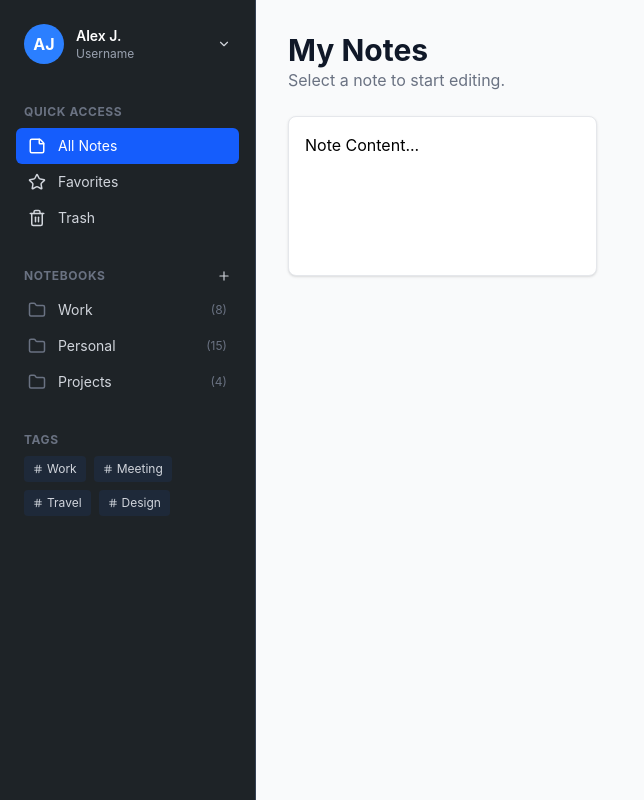
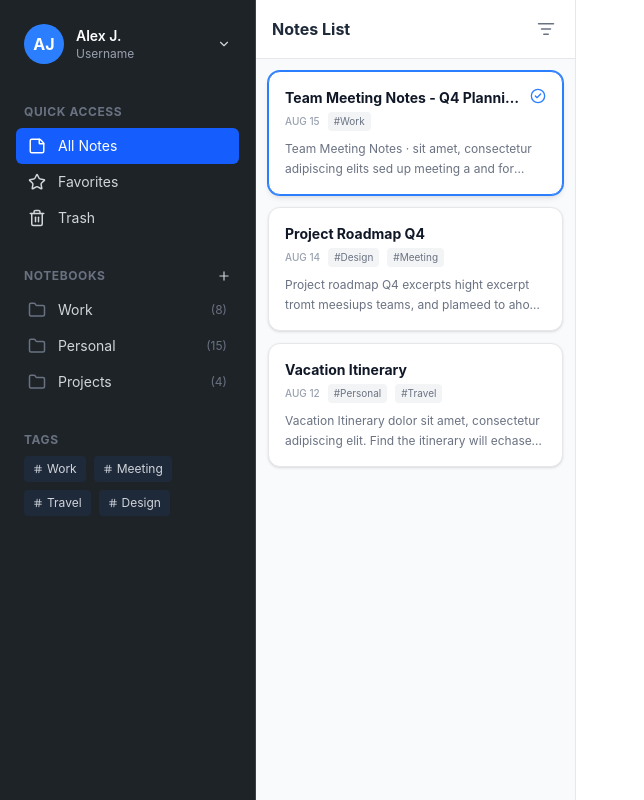
Before and after one commit to ivanberezkin/secure-notes, a React (Vite) app in the folder frontend/: page / in a window 1280 px wide. Shown: the whole page, without its empty margins (0-644 px from the left). Built offline with nearby package versions, Linux system fonts and the light colour scheme.

Commit message:
added Notelist.tsx

```diff
--- a/frontend/src/App.tsx
+++ b/frontend/src/App.tsx
@@ -1,24 +1,11 @@
+import Notelist from "./components/Notelist";
 import Sidebar from "./components/Sidebar";
 
 function App() {
   return (
     <div className="flex h-screen w-full bg-white overflow-hidden">
       <Sidebar />
-
-      {/* This is your main workspace */}
-      <main className="flex-1 h-full overflow-y-auto bg-gray-50 p-8">
-        <header className="mb-6">
-          <h1 className="text-3xl font-bold text-gray-900">My Notes</h1>
-          <p className="text-gray-500">Select a note to start editing.</p>
-        </header>
-
-        {/* Placeholder for your notes grid or list */}
-        <div className="grid grid-cols-1 md:grid-cols-2 lg:grid-cols-3 gap-4">
-          <div className="p-4 bg-white rounded-lg border border-gray-200 shadow-sm h-40">
-            Note Content...
-          </div>
-        </div>
-      </main>
+      <Notelist />
     </div>
   );
 }
--- /dev/null
+++ b/frontend/src/components/Notelist.tsx
@@ -0,0 +1,100 @@
+import React, { useState } from "react";
+import { CheckCircle2, ListFilter } from "lucide-react";
+
+interface NotePreview {
+  id: string;
+  title: string;
+  date: string;
+  tags: string[];
+  excerpt: string;
+}
+
+const notesData: NotePreview[] = [
+  {
+    id: "1",
+    title: "Team Meeting Notes - Q4 Planning",
+    date: "Aug 15",
+    tags: ["Work"],
+    excerpt:
+      "Team Meeting Notes · sit amet, consectetur adipiscing elits sed up meeting a and for meeting our soritet...",
+  },
+  {
+    id: "2",
+    title: "Project Roadmap Q4",
+    date: "Aug 14",
+    tags: ["Design", "Meeting"],
+    excerpt:
+      "Project roadmap Q4 excerpts hight excerpt tromt meesiups teams, and plameed to ahove valuets and proma...",
+  },
+  {
+    id: "3",
+    title: "Vacation Itinerary",
+    date: "Aug 12",
+    tags: ["Personal", "Travel"],
+    excerpt:
+      "Vacation Itinerary dolor sit amet, consectetur adipiscing elit. Find the itinerary will echasey and line to a lia...",
+  },
+];
+
+const NotesList: React.FC = () => {
+  const [selectedId, setSelectedId] = useState("1");
+
+  return (
+    <div className="w-80 h-full border-r border-gray-200 bg-gray-50 flex flex-col">
+      {/* Header */}
+      <div className="p-4 flex items-center justify-between border-b border-gray-200 bg-white">
+        <h2 className="font-bold text-gray-800">Notes List</h2>
+        <button className="p-1 hover:bg-gray-100 rounded text-gray-500">
+          <ListFilter size={18} />
+        </button>
+      </div>
+
+      {/* List Container */}
+      <div className="flex-1 overflow-y-auto p-3 space-y-3">
+        {notesData.map((note) => (
+          <div
+            key={note.id}
+            onClick={() => setSelectedId(note.id)}
+            className={`p-4 rounded-xl border cursor-pointer transition-all relative ${
+              selectedId === note.id
+                ? "bg-white border-blue-500 shadow-md ring-1 ring-blue-500"
+                : "bg-white border-gray-200 hover:border-gray-300 shadow-sm"
+            }`}
+          >
+            {/* Selection indicator icon */}
+            {selectedId === note.id && (
+              <CheckCircle2
+                size={16}
+                className="absolute top-4 right-4 text-blue-500"
+              />
+            )}
+
+            <h3 className="font-bold text-gray-900 text-sm mb-1 pr-6 truncate">
+              {note.title}
+            </h3>
+
+            <div className="flex gap-2 items-center mb-2">
+              <span className="text-[10px] text-gray-400 font-medium uppercase">
+                {note.date}
+              </span>
+              {note.tags.map((tag) => (
+                <span
+                  key={tag}
+                  className="text-[10px] text-gray-500 bg-gray-100 px-1.5 py-0.5 rounded"
+                >
+                  #{tag}
+                </span>
+              ))}
+            </div>
+
+            <p className="text-xs text-gray-500 line-clamp-2 leading-relaxed">
+              {note.excerpt}
+            </p>
+          </div>
+        ))}
+      </div>
+    </div>
+  );
+};
+
+export default NotesList;
```
